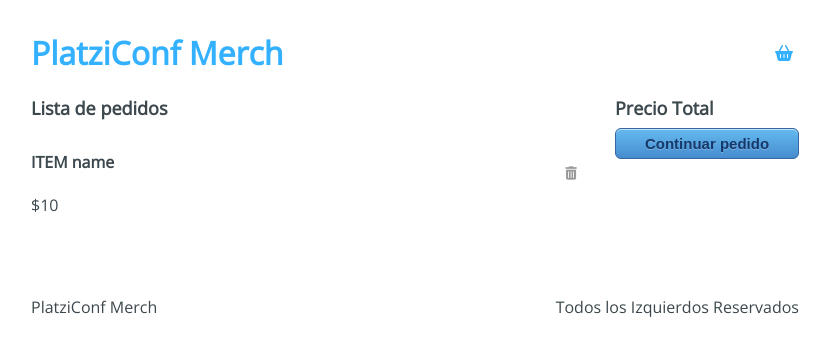
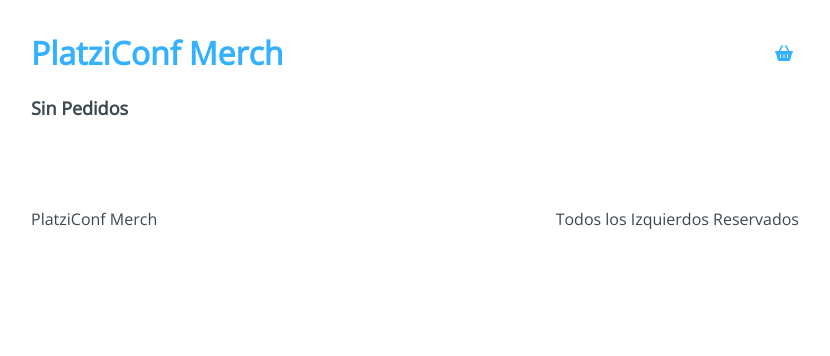
Before and after one commit to PonceGL/PlatziConfMerch, a React app: page /checkout in a window 1280 px wide. Shown: the top 356 px of the page, without its empty margins (225-1055 px from the left). Built offline with nearby package versions, Linux system fonts and the light colour scheme.

Commit message:
Usando useHistory

```diff
--- a/src/containers/Checkout.jsx
+++ b/src/containers/Checkout.jsx
@@ -1,28 +1,47 @@
-import React from 'react';
+import React, { useContext } from 'react';
+import AppContext from '../context/AppContext';
 import { Link } from 'react-router-dom';
 import '../styles/components/Checkout.css';
 
 const Checkout = () => {
+  const { state, removeFromCart } = useContext(AppContext);
+  const { cart } = state;
+
+  const handleRemove = (product, i) => () => {
+    removeFromCart(product, i);
+  };
+
+  const handleSumTotal = () => {
+    const reducer = (accumulator, currentValue) =>
+      accumulator + currentValue.price;
+    const sum = cart.reduce(reducer, 0);
+    return sum;
+  };
+
   return (
     <div className="Checkout">
       <div className="Checkout-content">
-        <h3>Lista de pedidos</h3>
-        <div className="Checkout-item">
-          <div className="Cheackout-element">
-            <h4>ITEM name</h4>
-            <span>$10</span>
+        {cart.length > 0 ? <h3>Lista de pedidos</h3> : <h3>Sin Pedidos</h3>}
+        {cart.map((item, i) => (
+          <div className="Checkout-item" key={i}>
+            <div className="Checkout-element">
+              <h4>{item.title}</h4>
+              <span>${item.price}</span>
             </div>
-          <button type="button">
+            <button type="button" onClick={handleRemove(item, i)}>
               <i className="fas fa-trash-alt"></i>
             </button>
           </div>
+        ))}
       </div>
+      {cart.length > 0 && (
         <div className="Checkout-sidebar">
-        <h3>Precio Total</h3>
+          <h3>{`Precio total: $ ${handleSumTotal()}`}</h3>
           <Link to="/checkout/information">
             <button type="button">Continuar pedido</button>
           </Link>
         </div>
+      )}
     </div>
   );
 };
--- a/src/containers/Information.jsx
+++ b/src/containers/Information.jsx
@@ -1,8 +1,32 @@
-import React from 'react';
-import { Link } from 'react-router-dom';
+import React, { useRef, useContext } from 'react';
+import AppContext from '../context/AppContext';
+import { Link, useHistory } from 'react-router-dom';
 import '../styles/components/Information.css';
 
 const Information = () => {
+  const { state, addToBuyer } = useContext(AppContext);
+  const form = useRef(null);
+  const { cart } = state;
+  const history = useHistory();
+
+  const handleSubmit = () => {
+    const formData = new FormData(form.current);
+    // prettier-ignore
+    const buyer = {
+      'name': formData.get('name'),
+      'email': formData.get('email'),
+      'address': formData.get('address'),
+      'apto': formData.get('apto'),
+      'city': formData.get('city'),
+      'country': formData.get('country'),
+      'state': formData.get('state'),
+      'cp': formData.get('cp'),
+      'phone': formData.get('phone'),
+    };
+    addToBuyer(buyer);
+    history.push('/checkout/payment');
+  };
+
   return (
     <div className="Information">
       <div className="Information-content">
@@ -10,9 +34,9 @@ const Information = () => {
           <h2>Información de Contacto</h2>
         </div>
         <div className="Information-form">
-          <form action="">
+          <form ref={form}>
             <input type="text" placeholder="Nombre completo" name="name" />
-            <input type="text" placeholder="Correo Electronico" name="emai" />
+            <input type="text" placeholder="Correo Electronico" name="email" />
             <input type="text" placeholder="Dirección" name="address" />
             <input type="text" placeholder="Apto" name="apto" />
             <input type="text" placeholder="Ciudad" name="city" />
@@ -23,20 +47,26 @@ const Information = () => {
           </form>
         </div>
         <div className="Information-buttons">
-          <div className="Information-back">Regresar</div>
+          <div className="Information-back">
+            <Link to="/checkout">Regresar</Link>
+          </div>
           <div className="Information-next">
-            <Link to="/checkout/payment">Pagar</Link>
+            <button type="button" onClick={handleSubmit}>
+              Pagar
+            </button>
           </div>
         </div>
       </div>
       <div className="Information-sidebar">
         <h3>Pedido:</h3>
-        <div className="Information-item">
-          <div className="Information-element">
-            <h4>ITEM name</h4>
-            <span>$10</span>
+        {cart.map((item, i) => (
+          <div className="Information-item" key={item.title + i}>
+            <div className="Information-element">
+              <h4>{item.name}</h4>
+              <span>${item.price}</span>
+            </div>
           </div>
-        </div>
+        ))}
       </div>
     </div>
   );
--- a/src/hooks/useInitialState.js
+++ b/src/hooks/useInitialState.js
@@ -11,16 +11,24 @@ const useInitialState = () => {
     });
   };
 
-  const removeFromCart = (payload) => {
+  const removeFromCart = (payload, i) => {
     setState({
       ...state,
-      cart: state.cart.filter((items) => items.id !== payload.id),
+      cart: state.cart.filter((items, iC) => iC !== i),
+    });
+  };
+
+  const addToBuyer = (payload) => {
+    setState({
+      ...state,
+      buyer: [...state.buyer, payload],
     });
   };
 
   return {
     addToCart,
     removeFromCart,
+    addToBuyer,
     state,
   };
 };
--- a/src/initialState.js
+++ b/src/initialState.js
@@ -1,5 +1,6 @@
 export default {
   cart: [],
+  buyer: [],
   products: [
     {
       id: '1',
```
Lines whose indentation alone changed are shown as unchanged.
